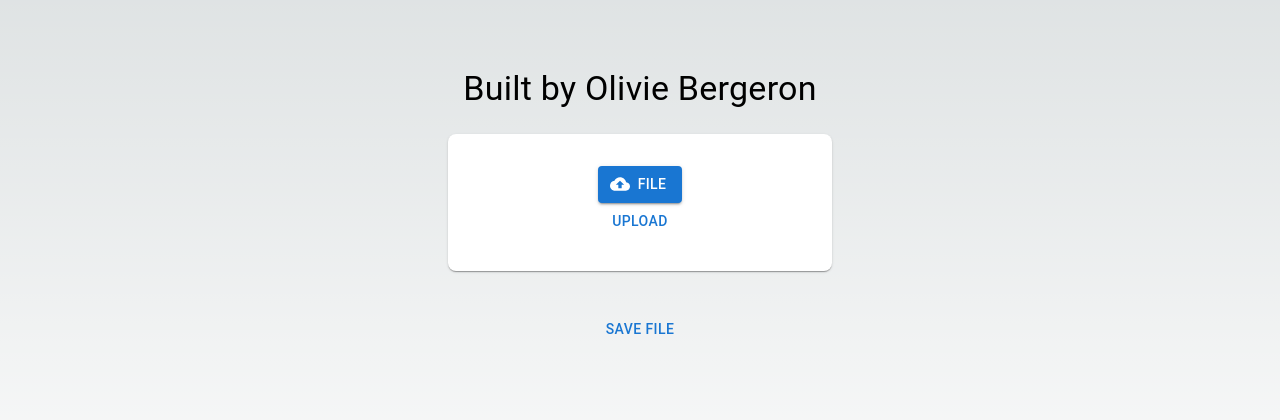
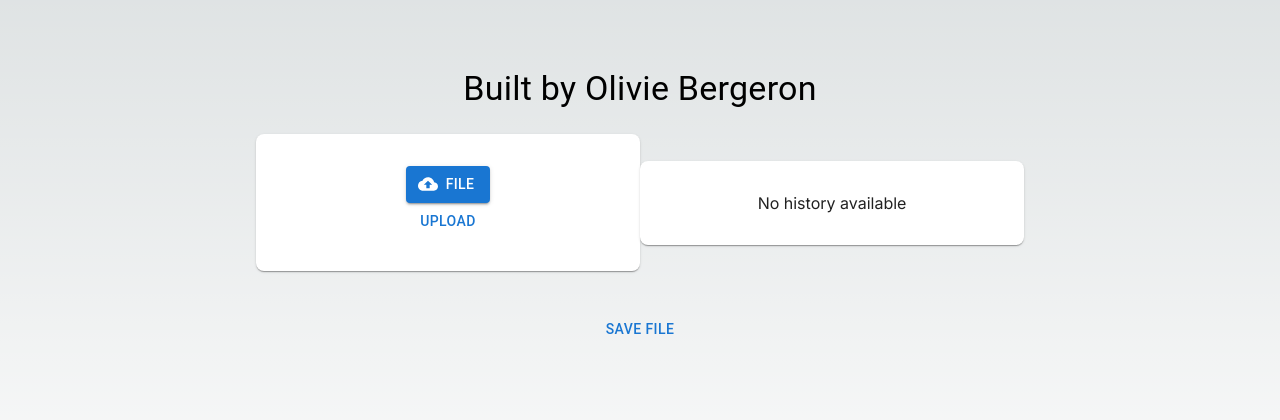
Before and after one commit to OlivTheOlive/csvEditorFrontend, a Next.js app: page / in a window 1280 px wide. Shown: the part 184-604 px from the top of the page. Built offline with nearby package versions, Linux system fonts and the light colour scheme.

Commit message:
added history feature, not fully functional

```diff
--- a/src/app/page.tsx
+++ b/src/app/page.tsx
@@ -17,6 +17,7 @@ import { Backdrop, Button, CircularProgress, Typography } from "@mui/material";
 import { keyframes } from "@mui/system";
 
 import CloudUploadIcon from "@mui/icons-material/CloudUpload";
+import HistoryView from "@/components/HistoryView";
 // Define TypeScript types for state variables
 interface Data {
   _data: any[];
@@ -43,6 +44,9 @@ export default function Home(): JSX.Element {
   const [file, setFile] = useState<File | null>(null);
   const [error, setError] = useState<boolean>(false);
   const [loading, setLoading] = useState<boolean>(false);
+  const [history, setHistory] = useState<
+    Array<{ id: number; timestamp: string; data: Record<string, any>[] }>
+  >([]);
 
   function fileHandling(event: ChangeEvent<HTMLInputElement>) {
     const selectedFile = event.target.files?.[0];
@@ -92,9 +96,9 @@ export default function Home(): JSX.Element {
       try {
         const response = await axios.post(
           "http://localhost:3030/api/update",
-          { data: updatedData }, // Send the updated data as a JSON payload
+          { data: updatedData },
           {
-            responseType: "blob", // Ensure response type is handled as a blob
+            responseType: "blob",
             headers: {
               "Content-Type": "application/json",
             },
@@ -110,16 +114,52 @@ export default function Home(): JSX.Element {
         document.body.appendChild(a);
         a.click();
         document.body.removeChild(a);
+        await fetchHistory();
+        // try {
+        //   // Fetch history after saving the file
+        //   const historyResponse = await axios.get(
+        //     "http://localhost:3030/api/history"
+        //   );
+        //   console.log(historyResponse);
+        //   // setHistory(historyResponse);
+        // } catch (error) {
+        //   console.error("Error saving history:", error);
+        // }
 
-        setLoading(false); // Set loading to false after successful download
+        setLoading(false);
       } catch (error) {
         console.error("Error saving data:", error);
-        setLoading(false); // Ensure loading is set to false in case of error
+        setLoading(false);
       }
     } else {
       setError(true);
     }
   }
+  async function fetchHistory() {
+    try {
+      const response = await fetch("http://localhost:3030/api/history", {
+        method: "GET",
+        headers: {
+          "Content-Type": "application/json",
+        },
+      });
+
+      if (!response.ok) {
+        throw new Error(`HTTP error! status: ${response.status}`);
+      }
+
+      const data = await response.json();
+      console.log(data);
+      setHistory(data);
+    } catch (error) {
+      console.error("Error fetching history:", error);
+    }
+  }
+
+  const handleUpdatedData = (updatedData: Record<string, any>[]) => {
+    setData(updatedData);
+    saveFile(updatedData);
+  };
 
   return (
     <Grid
@@ -182,6 +222,19 @@ export default function Home(): JSX.Element {
             </Grid>
           )}
         </Paper>
+        <Paper
+          sx={{
+            display: "flex",
+            justifyContent: "center",
+            alignItems: "center",
+            borderRadius: 2,
+            padding: 4,
+            width: "30%",
+            flexDirection: "column",
+          }}
+        >
+          <HistoryView history={history} />
+        </Paper>
       </Grid>
 
       <Grid
@@ -202,7 +255,7 @@ export default function Home(): JSX.Element {
           }}
         >
           {data.length > 0 && (
-            <CustomTable data={data} onUpdatedData={setData} />
+            <CustomTable data={data} onUpdatedData={handleUpdatedData} />
           )}
         </Paper>
       </Grid>
--- a/src/components/CustomTable/CustomTable.tsx
+++ b/src/components/CustomTable/CustomTable.tsx
@@ -38,7 +38,7 @@ export default function CustomTable({
 
   React.useEffect(() => {
     // Update rows when external data prop changes
-    setRows(data.map((row, index) => ({ id: index, ...row })));
+    setRows(data.map((row, index) => ({ id: index + 1, ...row })));
   }, [data]);
 
   if (data.length === 0) {
@@ -92,7 +92,7 @@ export default function CustomTable({
     // Prepare updated data after deleting row
     const updatedData = updatedRows.map((row, index) => ({
       ...row,
-      id: index, // Update ids after deletion
+      id: index + 1, // Update ids after deletion
     }));
 
     onUpdatedData(updatedData); // Send updated data back to the parent component
--- /dev/null
+++ b/src/components/HistoryView/index.tsx
@@ -0,0 +1,31 @@
+import React from "react";
+
+interface HistoryViewProps {
+  history: Array<{
+    id: number;
+    timestamp: string;
+    data: Record<string, any>[];
+  }>;
+}
+
+const HistoryView: React.FC<HistoryViewProps> = ({ history }) => {
+  if (history.length === 0) {
+    return <div>No history available</div>;
+  }
+
+  return (
+    <div>
+      <h2>History</h2>
+      <ul>
+        {history.map((entry) => (
+          <li key={entry.id}>
+            <p>{new Date(entry.timestamp).toLocaleString()}</p>
+            <pre>{JSON.stringify(entry.data, null, 2)}</pre>
+          </li>
+        ))}
+      </ul>
+    </div>
+  );
+};
+
+export default HistoryView;
```
